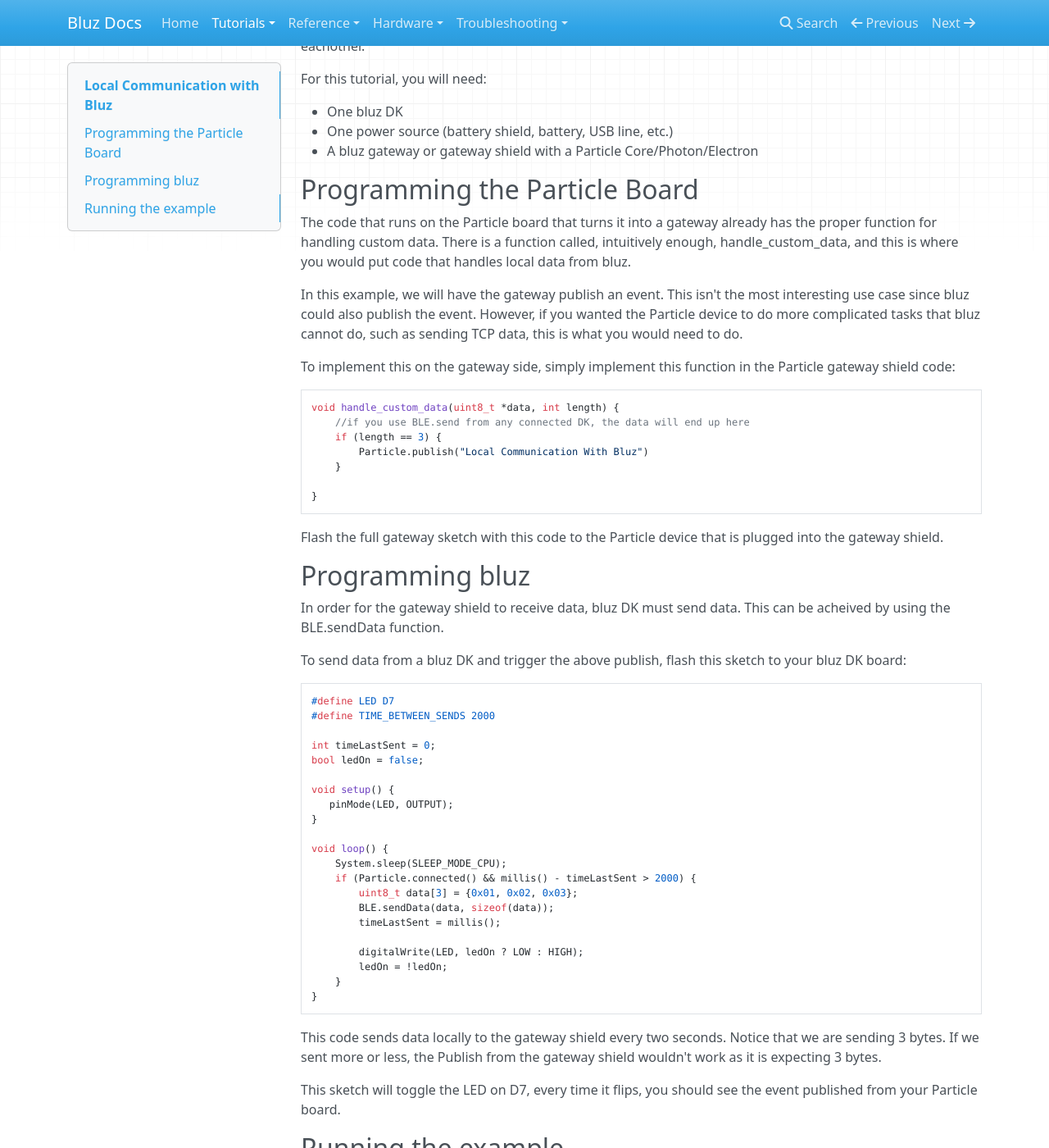
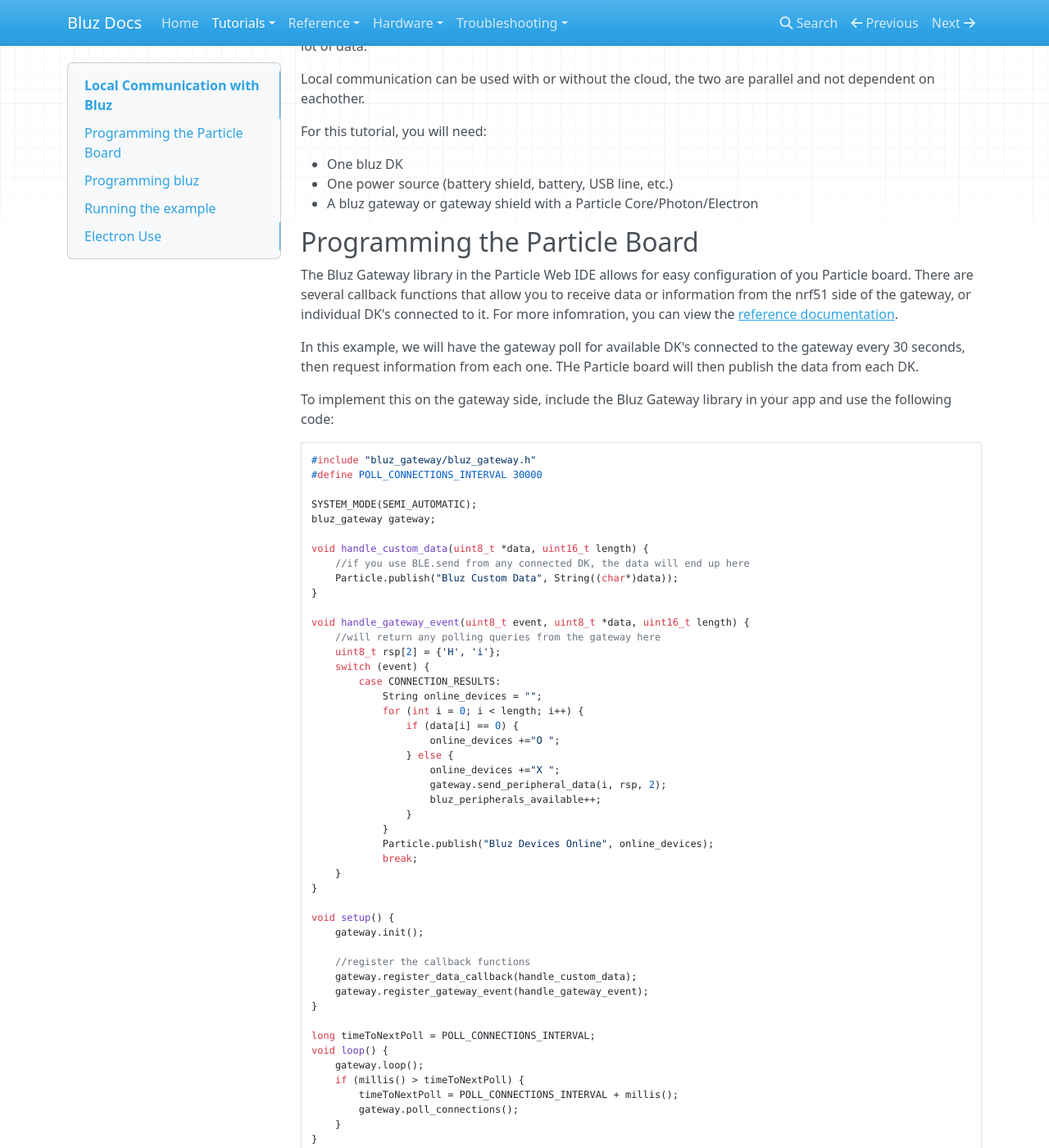
Before and after one commit to bluzDK/bluz-docs, an MkDocs documentation site: the page built from docs/tutorials/local_communication.md, in a window 1280 px wide and 1400 px high, scrolled down 266 px. Shown: the whole window at 82% size. Built offline with MkDocs 1.6.1, drawn with Linux system fonts in a browser that asks for light colours; nearby versions of some CDN libraries; old or Windows-style settings are respelled for this version of MkDocs; some of the changed text lies outside the part shown.

Commit message:
doc updates for local communication. new bluz gateway library

````diff
--- /dev/null
+++ b/docs/reference/bluz_gateway.md
@@ -0,0 +1,84 @@
+# Bluz Gateway
+
+This library is used on the Particle board connected to your gateway shield or gateway. It is used to get data in local mode, get information from bluz devices, or configure your gateway.
+
+Unlike all other libraries, these commands are to be used on your Particle Core/Photon/Electron/P1 that is part of the gateway package.
+
+## set_ble_local(bool use_local)
+
+Tells the nrf51 not to connect to the Particle cloud. The device will not come online and be available for updates/configuration, but this will siginifcantly save data use.
+
+```C++
+// SYNTAX
+bluz_gateway gateway;
+
+void setup() {
+    gateway.set_ble_local(true);
+}
+```
+
+## poll_connections()
+
+Polls the gateway for how many DK's are currently connected. Will return the results though the register_gateway_event callback
+
+```C++
+// SYNTAX
+bluz_gateway gateway;
+
+void loop() {
+    gateway.poll_connections();
+}
+```
+
+## send_peripheral_data(uint8_t id, uint8_t *data, uint16_t length)
+
+Sends data of the specified length to a connected DK. The DK must be spcified by id, which is an integer between 0 and 7. The currently connected devices can be retreived by calling poll_connections and listening for the results on the register_gateway_event callback
+
+```C++
+// SYNTAX
+bluz_gateway gateway;
+
+void loop() {
+    uint8_t rsp[2] = {'H', 'i'};
+    gateway.send_peripheral_data(0, rsp, 2);
+}
+```
+
+## register_data_callback()
+
+Specifies a function to be called when data from a particular bluz Dk is received. The data must be sent from the DK using BLE.sendData()
+
+```C++
+// SYNTAX
+bluz_gateway gateway;
+
+void handle_custom_data(uint8_t *data, uint16_t length) {
+
+}
+
+void setup() {
+    gateway.register_data_callback(handle_custom_data);
+}
+```
+
+## register_gateway_event()
+
+Specifies a function to be called when events are received from the gateway. Currently supported events are:
+
+- CONNECTION_RESULTS: Contains an array equal to the number of possible bluz DK's connected where a 1 indicates a DK is connected on that ID and a 0 indicates one is not
+
+```C++
+// SYNTAX
+bluz_gateway gateway;
+
+void handle_gateway_event(uint8_t event, uint8_t *data, uint16_t length) {
+    switch (event) {
+            case CONNECTION_RESULTS:
+                break;
+    }
+}
+
+void setup() {
+    gateway.register_gateway_event(handle_gateway_event);
+}
+```
--- a/docs/tutorials/local_communication.md
+++ b/docs/tutorials/local_communication.md
@@ -3,6 +3,8 @@
 This tutorial will walk you through communicating locally with bluz. Local communication means data transferred directly from the gateway to bluz DK, without going through the Particle cloud.
 
 Local communication can be used for a lot of tasks that don't require the cloud. For example, if you wanted a custom app to talk directly to bluz. Or if you were using a gateway but wanted the Particle board to do some work on behalf of bluz, such as posting HTTP requests or sending data over TCP/UDP.
+
+This is also ideal when using bluz DK with an Electron, as monthly data charges can be quite high if you use a lot of data.
 
 Local communication can be used with or without the cloud, the two are parallel and not dependent on eachother.
 
@@ -13,19 +15,59 @@ For this tutorial, you will need:
 - A bluz gateway or gateway shield with a Particle Core/Photon/Electron
 
 ##Programming the Particle Board
-The code that runs on the Particle board that turns it into a gateway already has the proper function for handling custom data. There is a function called, intuitively enough, handle_custom_data, and this is where you would put code that handles local data from bluz.
+The Bluz Gateway library in the Particle Web IDE allows for easy configuration of you Particle board. There are several callback functions that allow you to receive data or information from the nrf51 side of the gateway, or individual DK's connected to it. For more infomration, you can view the [reference documentation](../reference/bluz_gateway.md).
 
-In this example, we will have the gateway publish an event. This isn't the most interesting use case since bluz could also publish the event. However, if you wanted the Particle device to do more complicated tasks that bluz cannot do, such as sending TCP data, this is what you would need to do.
+In this example, we will have the gateway poll for available DK's connected to the gateway every 30 seconds, then request information from each one. THe Particle board will then publish the data from each DK.
 
-To implement this on the gateway side, simply implement this function in the Particle gateway shield code:
+To implement this on the gateway side, include the Bluz Gateway library in your app and use the following code:
 
 ```C++
-void handle_custom_data(uint8_t *data, int length) {
+#include "bluz_gateway/bluz_gateway.h"
+#define POLL_CONNECTIONS_INTERVAL 30000
+
+SYSTEM_MODE(SEMI_AUTOMATIC);
+bluz_gateway gateway;
+
+void handle_custom_data(uint8_t *data, uint16_t length) {
     //if you use BLE.send from any connected DK, the data will end up here
-    if (length == 3) {
-        Particle.publish("Local Communication With Bluz")
+    Particle.publish("Bluz Custom Data", String((char*)data));
+}
+
+void handle_gateway_event(uint8_t event, uint8_t *data, uint16_t length) {
+    //will return any polling queries from the gateway here
+    uint8_t rsp[2] = {'H', 'i'};
+    switch (event) {
+        case CONNECTION_RESULTS:
+            String online_devices = "";
+            for (int i = 0; i < length; i++) {
+                if (data[i] == 0) {
+                    online_devices +="O ";
+                } else {
+                    online_devices +="X ";
+                    gateway.send_peripheral_data(i, rsp, 2);
+                    bluz_peripherals_available++;
+                }
+            }
+            Particle.publish("Bluz Devices Online", online_devices);
+            break;
     }
+}
 
+void setup() {
+    gateway.init();
+
+    //register the callback functions
+    gateway.register_data_callback(handle_custom_data);
+    gateway.register_gateway_event(handle_gateway_event);
+}
+
+long timeToNextPoll = POLL_CONNECTIONS_INTERVAL;
+void loop() {
+    gateway.loop();
+    if (millis() > timeToNextPoll) {
+        timeToNextPoll = POLL_CONNECTIONS_INTERVAL + millis();
+        gateway.poll_connections();
+    }
 }
 ```
 
@@ -37,32 +79,49 @@ In order for the gateway shield to receive data, bluz DK must send data. This ca
 To send data from a bluz DK and trigger the above publish, flash this sketch to your bluz DK board:
 
 ```C++
-#define LED D7
-#define TIME_BETWEEN_SENDS 2000
+#include "application.h"
+SYSTEM_MODE(MANUAL);
 
-int timeLastSent = 0;
-bool ledOn = false;
+bool sendData = false;
+
+void dataCallbackHandler(uint8_t *data, uint16_t length) {
+    sendData = true;
+}
 
 void setup() {
-   pinMode(LED, OUTPUT);
+    BLE.registerDataCallback(dataCallbackHandler);
+
+    pinMode(D6, INPUT_PULLDOWN);
+    if (digitalRead(D6) == HIGH) {
+        SYSTEM_MODE(AUTOMATIC);
+    }
 }
 
 void loop() {
     System.sleep(SLEEP_MODE_CPU);
-    if (Particle.connected() && millis() - timeLastSent > 2000) {
-        uint8_t data[3] = {0x01, 0x02, 0x03};
-        BLE.sendData(data, sizeof(data));
-        timeLastSent = millis();
-
-        digitalWrite(LED, ledOn ? LOW : HIGH);
-        ledOn = !ledOn;
+    if (sendData)
+    {
+        uint8_t rsp[2] = {'H', 'i'};
+        BLE.sendData(rsp, 2);
+        sendData = false;
     }
 }
 ```
 
-This code sends data locally to the gateway shield every two seconds. Notice that we are sending 3 bytes. If we sent more or less, the Publish from the gateway shield wouldn't work as it is expecting 3 bytes.
+This code registers a data callback function for when the gateway sends data down. Once this is received, is uses BLE.send to send data back up.
 
-This sketch will toggle the LED on D7, every time it flips, you should see the event published from your Particle board.
+Notice also that we have configured D6 as an input that, if pulled HIGH during startup, will force the DK back to Automatic mode. This is useful if you want to quickly skip back to non-local communications mode so that you can update firmware.
 
 ##Running the example
 Once you have flashed the code to both boards, turn on the gateway shield and let it connect. Then turn on your bluz DK with the above sketch, it will connect automatically and once it is online, you will start to the see the events published.
+
+##Electron Use
+This method is especially effective for use with the Electron as you are charged monthly for the data used. A bluz DK in normal Autoamtic mode can consume up to 6MB per month even if no data is sent, this is because keep-alives are sent in the background to the cloud. Local comunication mitigates this issue.
+
+You can also turn off the gateway from connecting to the cloud by placing this line in your Particle sketch:
+
+```C++
+gateway.set_ble_local(true);
+```
+
+This will force the nrf51 on-board to not connect to the cloud, meaning it will not be available for cloud-related activities but will still work fine as a gateway and pass data to the Electron.
--- a/mkdocs.yml
+++ b/mkdocs.yml
@@ -21,6 +21,7 @@ pages:
   - 'TWI/I2C/Wire': reference/wire.md
   - 'System': reference/system.md
   - 'RGB': reference/rgb.md
+  - 'Bluz Gateway': reference/bluz_gateway.md
 - Hardware:
   - 'Bluz DK': hardware/dk.md
   - 'CR2032 Battery Shield': hardware/battery.md
````
